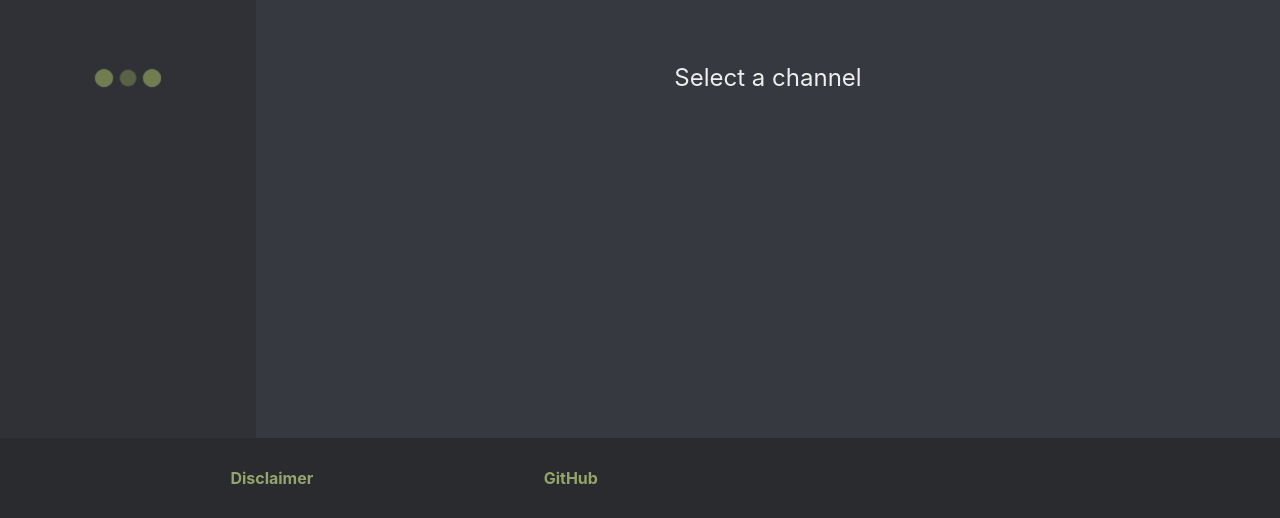
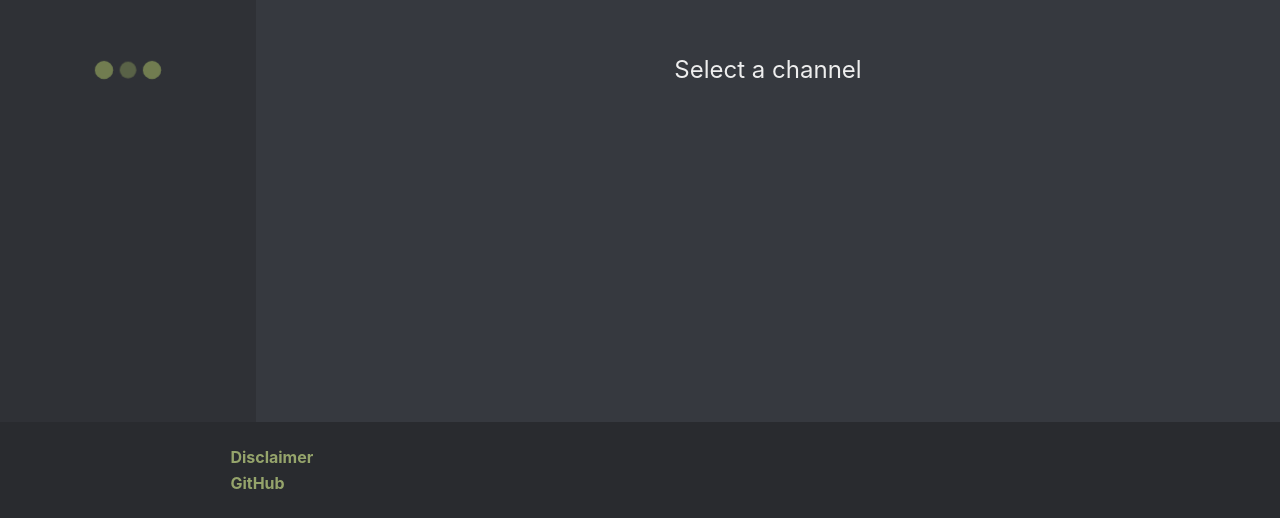
Before and after one commit to ducktrshessami/dbp-archive, a React (Vite) app in the folder client/: page / in a window 1280 px wide. Shown: the part 282-800 px from the top of the page. Built offline with nearby package versions, Linux system fonts and the light colour scheme; no server answers.

Commit message:
footer sizing

```diff
--- a/client/src/components/ChannelList.css
+++ b/client/src/components/ChannelList.css
@@ -2,7 +2,7 @@
     background-color: #2F3136;
     min-width: 20%;
     max-width: 20%;
-    max-height: calc(100vh - 6.5rem);
+    max-height: calc(100vh - 7.5rem);
     padding: 0.75rem 0;
     flex: 1 0 auto;
 }
--- a/client/src/components/Footer.css
+++ b/client/src/components/Footer.css
@@ -1,10 +1,11 @@
 .footer {
     background-color: #292B2F;
     width: 100vw;
-    height: 3rem;
-    padding-top: 2rem;
+    height: 5rem;
+    padding-top: 1rem;
 }
 
 .footer>* {
-    margin-left: 18vw;
+    display: block;
+    margin: 0.66rem 0 0.66rem 18vw;
 }
--- a/client/src/components/MessageListContainer.css
+++ b/client/src/components/MessageListContainer.css
@@ -1,5 +1,5 @@
 .message-list-container {
-    max-height: calc(100vh - 5rem);
+    max-height: calc(100vh - 6rem);
     flex: 1 1 auto;
     display: flex;
     flex-direction: column;
```
